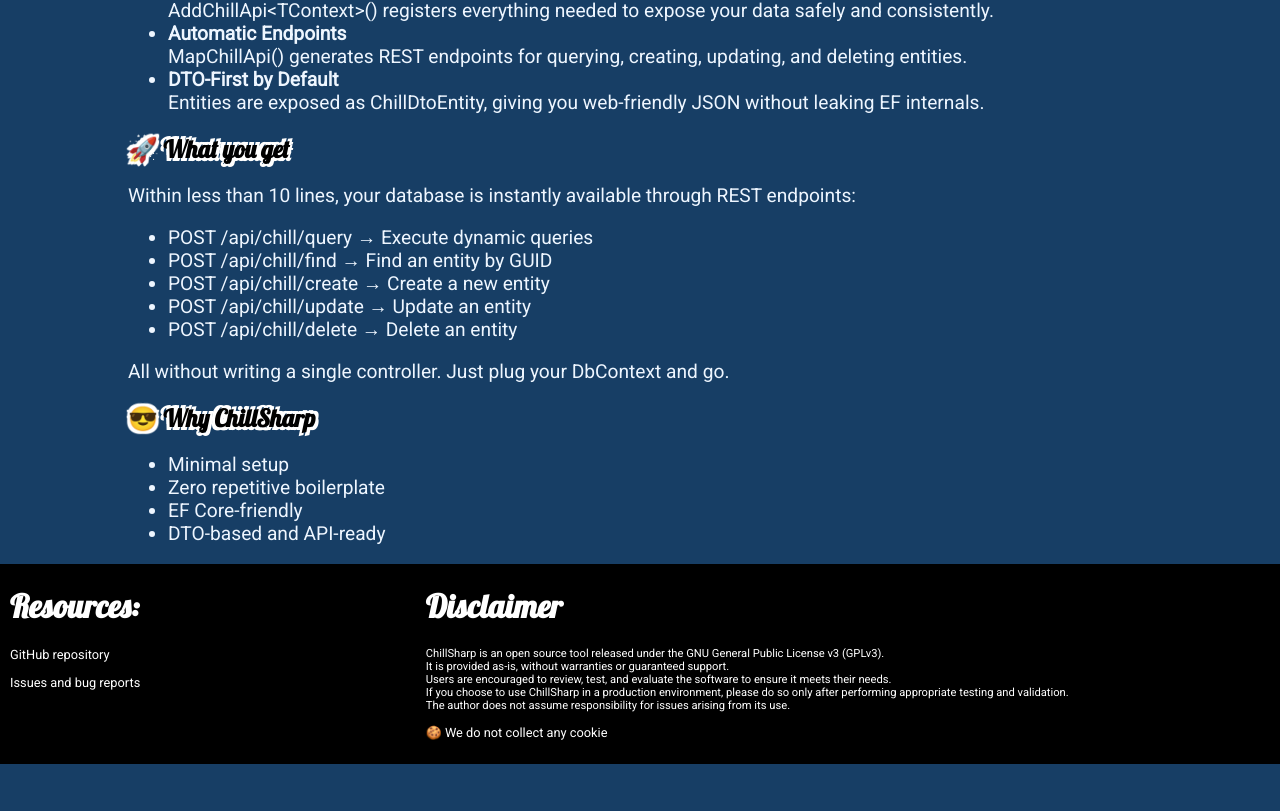
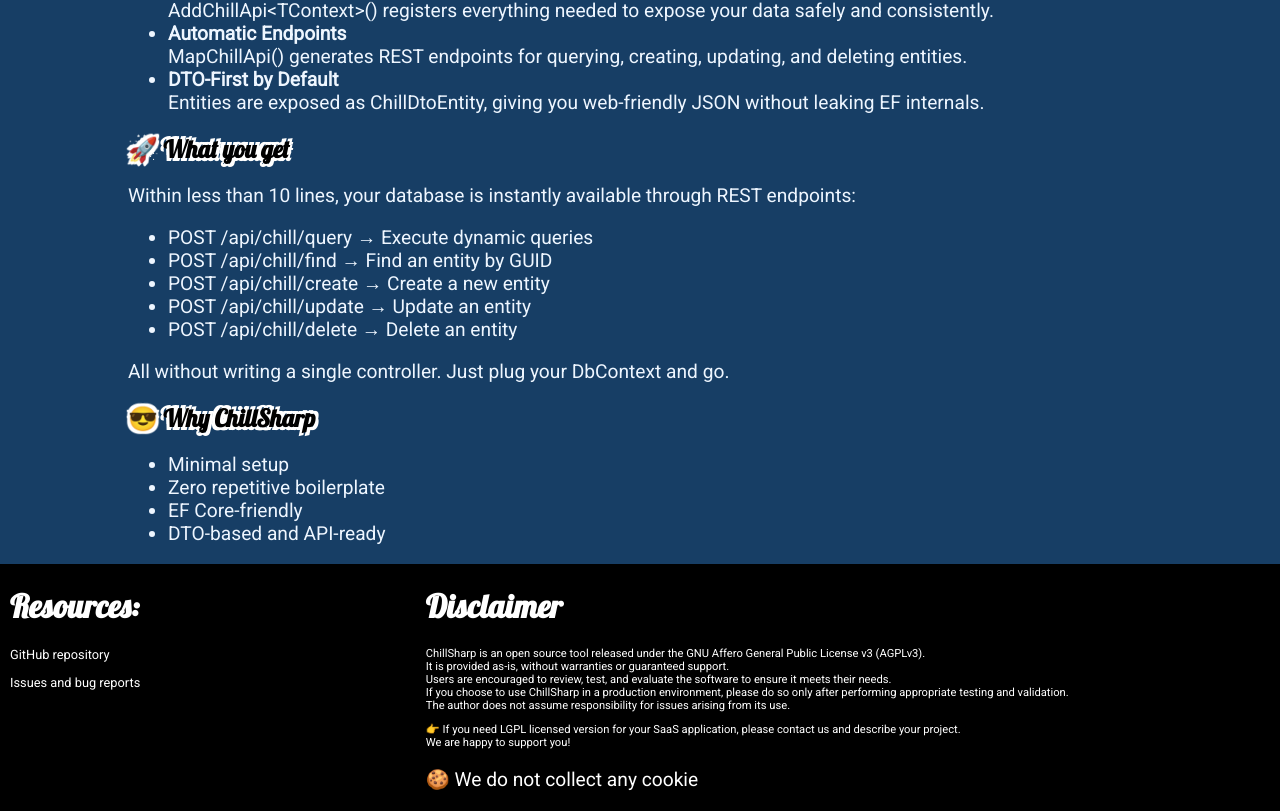
Before and after one commit to e-500/chill-sharp-www, an Angular app: page / in a window 1280 px wide. Shown: the part 1156-1967 px from the top of the page. Before the commit the page ends 1920 px from the top, so only its background shows below. Built offline with nearby package versions, Linux system fonts and the light colour scheme.

Commit message:
Changed LICENSE GPL > AGPL

```diff
--- a/src/app/home/home.component.html
+++ b/src/app/home/home.component.html
@@ -92,13 +92,14 @@
     </div>
     <div style="width: 66%;">
       <h1>Disclaimer</h1>
-      <p style="font-size: 0.7rem;">ChillSharp is an open source tool released under the GNU General Public License v3 (GPLv3).<br/>
+      <p style="font-size: 0.7rem;">ChillSharp is an open source tool released under the GNU Affero General Public License v3 (AGPLv3).<br/>
         It is provided as-is, without warranties or guaranteed support.<br/>
         Users are encouraged to review, test, and evaluate the software to ensure it meets their needs.<br/>
         If you choose to use ChillSharp in a production environment, please do so only after performing appropriate testing and validation.<br/>
         The author does not assume responsibility for issues arising from its use.</p>
-
-      <p>🍪 We do not collect any cookie</p>
+      <p style="font-size: 0.7rem;">👉 If you need LGPL licensed version for your SaaS application, please contact us and describe your project.<br/>
+        We are happy to support you!</p>
+      <p style="font-size: 1.2rem;">🍪 We do not collect any cookie</p>
     </div>
   </div>
 </app-container>
--- a/src/app/home/home.component.scss
+++ b/src/app/home/home.component.scss
@@ -106,4 +106,8 @@
       -3px -3px 0 #fff,
       3px -3px 0 #fff;
   }
+
+  .content-box {
+    margin: 4px;
+  }
 }
```
Also changed, not shown: 1 other file (tests, documents, lock files or other folders).
